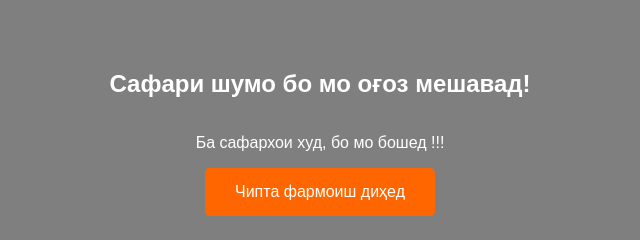
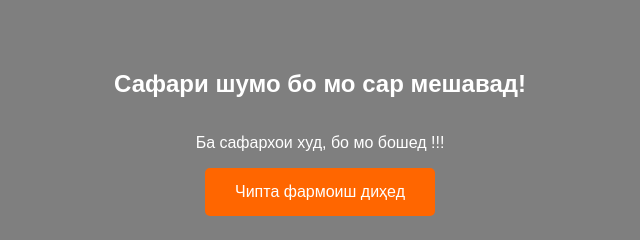
Before and after one commit to Ahmad-3223/a.a.l, a plain HTML site: page index.html in a window 1280 px wide. Shown: the part 317-557 px from the top of the page, 320-960 px from the left. Drawn offline with Linux system fonts and the light colour scheme; a script that the page names is missing.

Commit message:
Update index.html

```diff
--- a/index.html
+++ b/index.html
@@ -25,7 +25,7 @@
 
     <!-- Главный экран -->
     <section id="home" class="hero">
-        <h2>Сафари шумо бо мо оғоз мешавад!</h2>
+        <h2>Сафари шумо бо мо сар мешавад!</h2>
         <p> Ба сафархои худ, бо мо бошед !!! </p>
         <a href="#booking" class="btn">Чипта фармоиш диҳед</a>
     </section>
```
